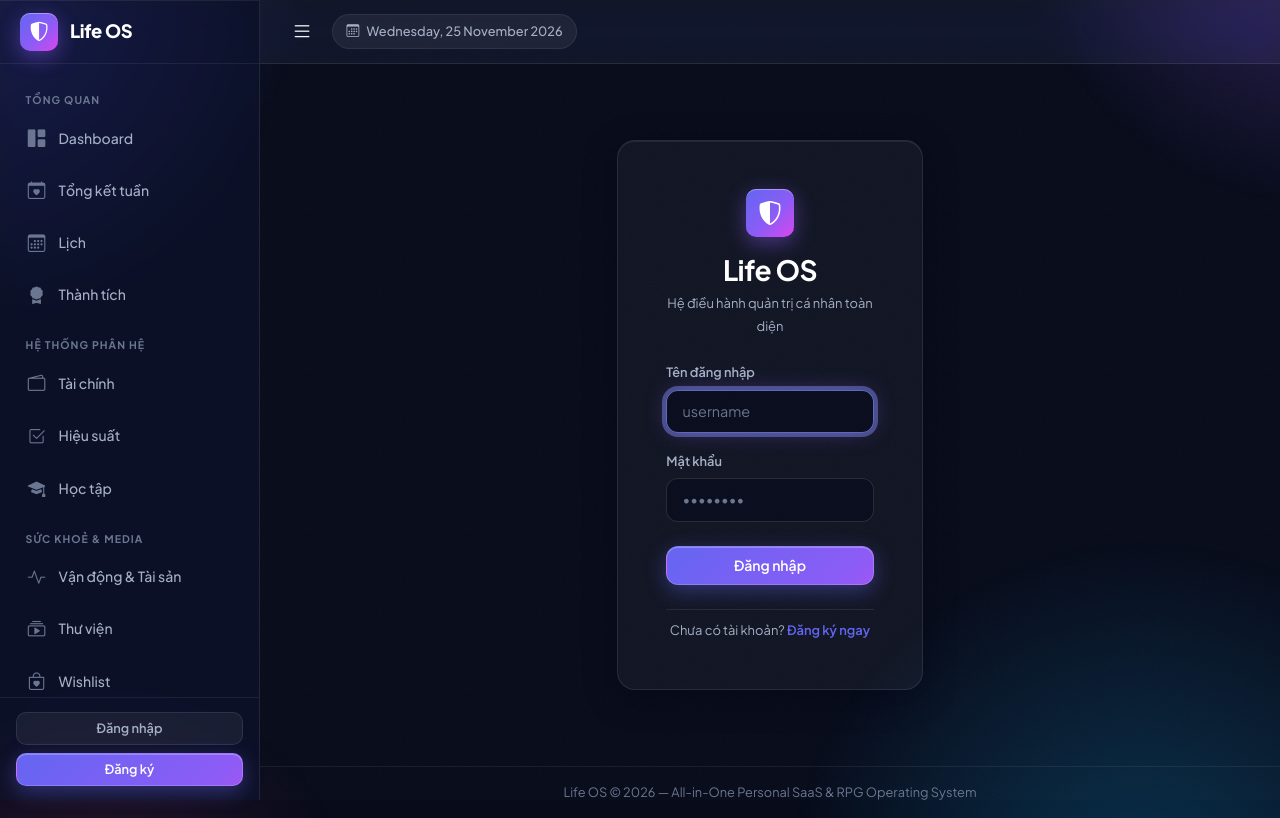
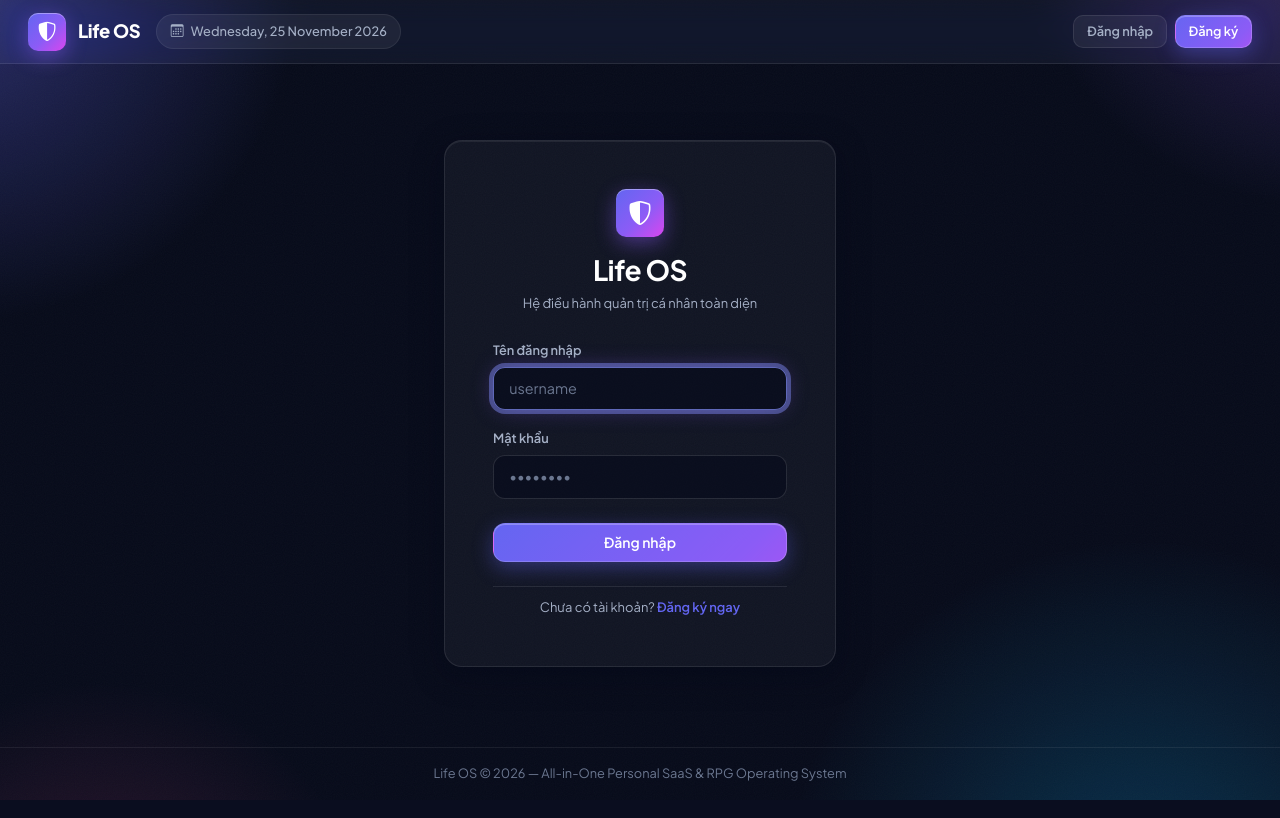
Before and after one commit to hoangKhuong55551/self, a Django app: page /accounts/login/?next=/academic/ in a window 1280 px wide. Run offline with Django 4.2, Linux system fonts and the light colour scheme; parts of the project's set-up code (start-up, migrations or seed data) failed here and were passed over; some libraries are stand-ins or nearby versions.

Commit message:
feat: README and hide the sidebar for signed-out visitors
- Add README.md (overview, features, screenshots, local setup, tests, layout).
- Guests no longer see the app sidebar, its toggle, or the overlay on the
  login/register pages; the top bar shows the brand plus Đăng nhập/Đăng ký.
- Bump main.css cache version to 5.3.

Co-Authored-By: Claude Fable 5.2 <noreply@anthropic.com>

```diff
--- a/static/css/main.css
+++ b/static/css/main.css
@@ -415,6 +415,10 @@ a { color: rgb(var(--bs-link-color-rgb)); }
   display: flex;
   flex-direction: column;
 }
+/* Khách chưa đăng nhập: không có sidebar, nội dung chiếm hết chiều ngang */
+.app-layout-guest .app-main { margin-left: 0; }
+.guest-brand { display: inline-flex; align-items: center; text-decoration: none; }
+
 
 .app-topbar {
   height: var(--topbar-height);
--- a/templates/base.html
+++ b/templates/base.html
@@ -47,12 +47,13 @@
     <link rel="stylesheet" href="https://cdn.jsdelivr.net/npm/bootstrap-icons@1.11.3/font/bootstrap-icons.min.css">
 
     <!-- Life OS Glassmorphism Design System -->
-    <link rel="stylesheet" href="{% static 'css/main.css' %}?v=5.2">
+    <link rel="stylesheet" href="{% static 'css/main.css' %}?v=5.3">
     {% block extra_css %}{% endblock %}
 </head>
 <body>
-    <div class="app-layout">
-        <!-- Sidebar Navigation -->
+    <div class="app-layout{% if not user.is_authenticated %} app-layout-guest{% endif %}">
+        {% if user.is_authenticated %}
+        <!-- Sidebar Navigation (chỉ hiện khi đã đăng nhập) -->
         <aside class="app-sidebar" id="appSidebar">
             <a href="{% url 'core:dashboard' %}" class="sidebar-brand">
                 <div class="brand-icon">
@@ -147,7 +148,6 @@
             </ul>
 
             <div class="sidebar-footer">
-                {% if user.is_authenticated %}
                 <!-- XP / Level progress bar -->
                 {% if user.profile %}
                 <div class="xp-meter" id="xpMeter" data-user="{{ user.pk }}" data-level="{{ user.profile.level }}" data-xp="{{ user.profile.xp }}" data-next="{{ user.profile.xp_for_next_level }}">
@@ -183,23 +183,25 @@
                         </button>
                     </form>
                 </div>
-                {% else %}
-                <div class="d-grid gap-2">
-                    <a href="{% url 'login' %}" class="btn btn-outline-secondary btn-sm">Đăng nhập</a>
-                    {% if allow_registration %}<a href="{% url 'core:register' %}" class="btn btn-primary btn-sm">Đăng ký</a>{% endif %}
-                </div>
-                {% endif %}
             </div>
         </aside>
+        {% endif %}
 
         <!-- Main Wrapper -->
         <div class="app-main">
             <!-- Topbar Header -->
             <header class="app-topbar">
                 <div class="d-flex align-items-center gap-3">
+                    {% if user.is_authenticated %}
                     <button class="sidebar-toggle-btn" id="sidebarToggleBtn" aria-label="Ẩn/hiện menu" title="Ẩn/hiện menu (Ctrl+B)" aria-controls="appSidebar">
                         <i class="bi bi-list"></i>
                     </button>
+                    {% else %}
+                    <a href="{% url 'login' %}" class="guest-brand">
+                        <span class="brand-icon"><i class="bi bi-shield-shaded"></i></span>
+                        <span class="brand-text">Life OS</span>
+                    </a>
+                    {% endif %}
                     {% if user.is_authenticated %}
                     <button type="button" class="cmdk-trigger" id="cmdkTrigger" aria-label="Tìm kiếm nhanh (Ctrl+K)">
                         <i class="bi bi-search"></i>
@@ -271,6 +273,11 @@
                         <span class="level">Lv.{{ user.profile.level }}</span>
                         {% endif %}
                     </span>
+                </div>
+                {% else %}
+                <div class="d-flex align-items-center gap-2">
+                    <a href="{% url 'login' %}" class="btn btn-outline-secondary btn-sm">Đăng nhập</a>
+                    {% if allow_registration %}<a href="{% url 'core:register' %}" class="btn btn-primary btn-sm">Đăng ký</a>{% endif %}
                 </div>
                 {% endif %}
             </header>
@@ -370,8 +377,10 @@
     {% endwith %}
     {% endif %}
 
+    {% if user.is_authenticated %}
     <!-- Mobile Overlay Backdrop -->
     <div id="sidebarOverlay" class="sidebar-overlay"></div>
+    {% endif %}
 
     <!-- Scripts -->
     <script src="https://cdn.jsdelivr.net/npm/bootstrap@5.3.3/dist/js/bootstrap.bundle.min.js"></script>
```
Also changed, not shown: README.md (added), 4 other files.
